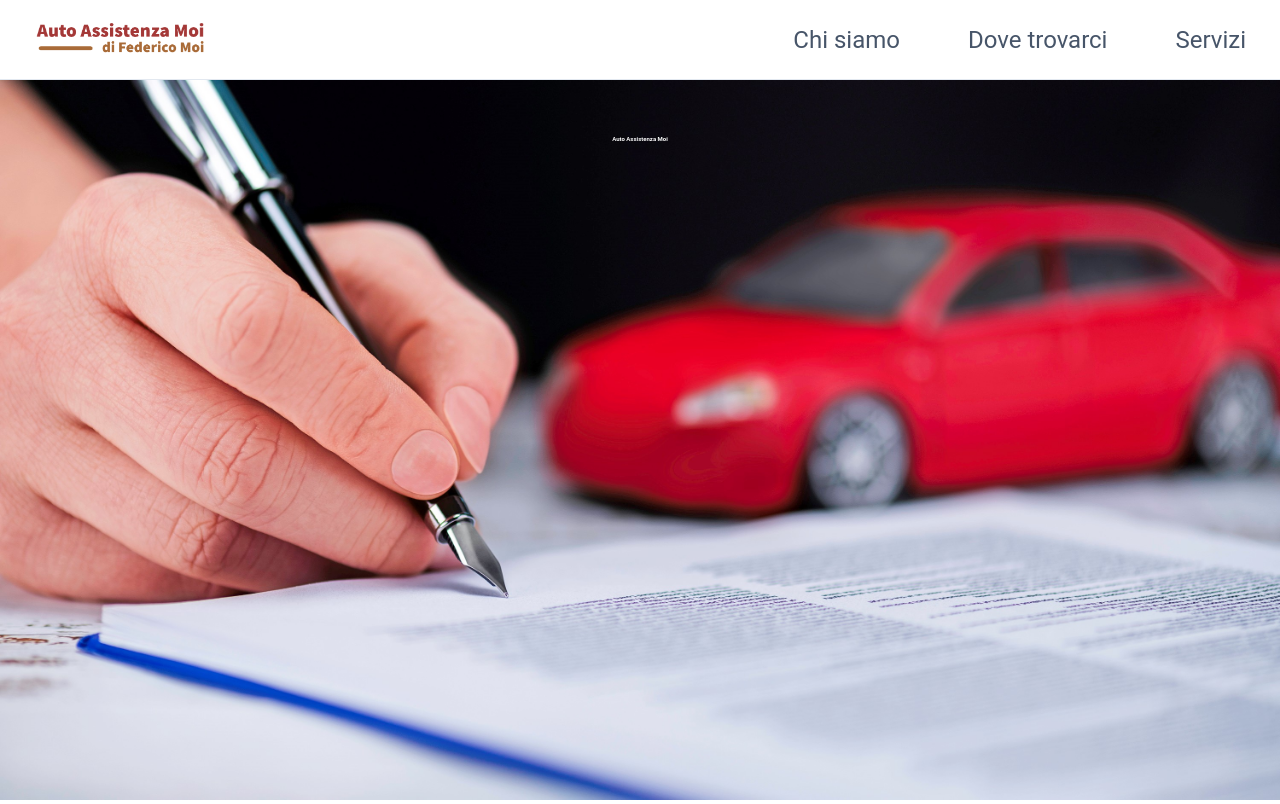
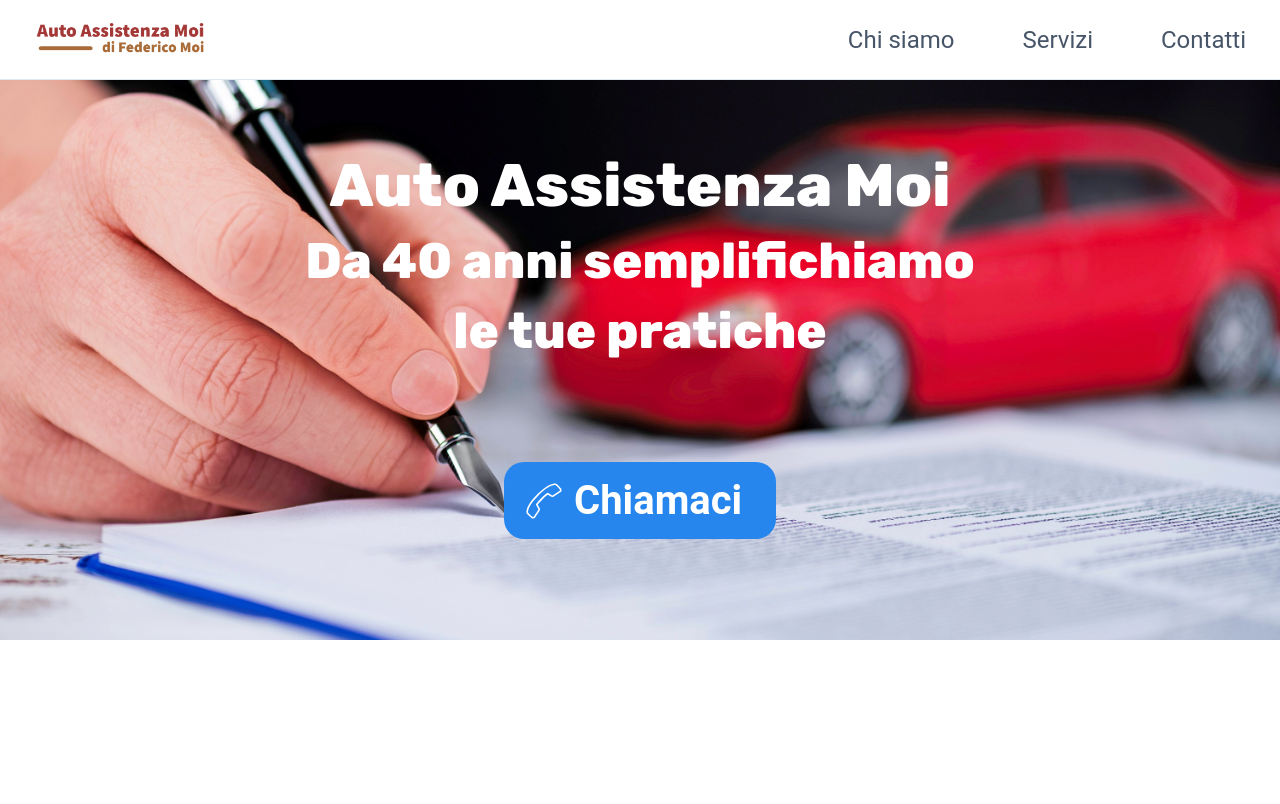
Before and after one commit to massi-fa/PWD-app-configurated, a React (Create React App) app: page / in a window 1280 px wide. Built offline with nearby package versions, Linux system fonts and the light colour scheme.

Commit message:
home done

```diff
--- a/public/index.html
+++ b/public/index.html
@@ -5,7 +5,7 @@
     <link rel="icon" href="%PUBLIC_URL%/favicon.ico" />
     <meta name="viewport" content="width=device-width, initial-scale=1" />
     <meta name="theme-color" content="#000000" />
-    <meta name="description" content="Web site created using create-react-app" />
+    <meta name="description" content="Auto Assistenza Moi 40 anni al tuo servizio" />
     <link rel="apple-touch-icon" href="%PUBLIC_URL%/logo192.png" />
     <!--
       manifest.json provides metadata used when your web app is installed on a
@@ -21,7 +21,14 @@
       work correctly both with client-side routing and a non-root public URL.
       Learn how to configure a non-root public URL by running `npm run build`.
     -->
-    <title>React App</title>
+    <link rel="preconnect" href="https://fonts.googleapis.com">
+    <link rel="preconnect" href="https://fonts.gstatic.com" crossorigin>
+    <link href="https://fonts.googleapis.com/css2?family=Rubik:wght@800&display=swap" rel="stylesheet">
+    <link>
+    <link rel="preconnect" href="https://fonts.googleapis.com">
+    <link rel="preconnect" href="https://fonts.gstatic.com" crossorigin>
+    <link href="https://fonts.googleapis.com/css2?family=Rubik:wght@500;800&display=swap" rel="stylesheet">
+    <title>Auto Assistenza Moi</title>
   </head>
   <body>
     <noscript>You need to enable JavaScript to run this app.</noscript>
--- a/src/components/Header.jsx
+++ b/src/components/Header.jsx
@@ -108,10 +108,10 @@
           <ElementContent>Chi siamo</ElementContent>
         </Element>
         <Element>
-          <ElementContent>Dove trovarci</ElementContent>
+          <ElementContent>Servizi</ElementContent>
         </Element>
         <Element>
-          <ElementContent>Servizi</ElementContent>
+          <ElementContent>Contatti</ElementContent>
         </Element>
       </ElementList>
       <Hamburger width={width} onClick={handleClick}>
--- a/src/components/Home.jsx
+++ b/src/components/Home.jsx
@@ -2,37 +2,109 @@
 import styled from 'styled-components/macro';
 
 import sfondo from '../res/home2.jpg';
+import phone from '../res/phone.svg';
 
 const Container = styled.div`
-  position: relative;
-`;
-
-const Image = styled.img`
   width: 100%;
-  object-fit: cover;
-  max-height: 45rem;
-`;
-
-const ContainerElement = styled.div`
-  position: absolute;
-  top: 0;
-  width: 100%;
-  height: 100%;
+  height: 35rem;
+  background-image: url(${sfondo});
+  // background-size: 100%;
+  background-size: cover;
+  background-position: center;
+  background-repeat: no-repeat;
   display: flex;
+  flex-direction: column;
+  justify-content: flex-start;
+  @media only screen and (max-width: 680px) {
+    height: 30rem;
+  }
+  @media only screen and (max-width: 410px) {
+    height: 22rem;
+  }
 `;
 
 const TextAgency = styled.h1`
-  margin: 55px auto;
-  font-size: 10%;
+  font-size: 60px;
+  margin: auto;
+  margin-top: 70px;
+  margin-bottom: 0;
   color: white;
+  font-family: 'Rubik', sans-serif;
+  @media only screen and (max-width: 680px) {
+    font-size: 40px;
+    margin-top: 50px;
+  }
+  @media only screen and (max-width: 410px) {
+    font-size: 30px;
+    margin-top: 50px;
+  }
+`;
+
+const TextPromo = styled.h2`
+  font-size: 50px;
+  margin: auto;
+  margin-top: 10px;
+  margin-bottom: 0;
+  color: white;
+  font-family: 'Rubik', sans-serif;
+  @media only screen and (max-width: 680px) {
+    font-size: 30px;
+  }
+  @media only screen and (max-width: 410px) {
+    font-size: 20px;
+  }
+`;
+
+const Button = styled.button`
+  outline: none;
+  border: none;
+  margin: auto;
+  border-radius: 20px;
+  background-color: #2686EE;
+  display: flex;
+  flex-direction: row;
+  width: 17rem;
+  padding: 15px;
+  @media only screen and (max-width: 680px) {
+    width: 15rem;
+  }
+  @media only screen and (max-width: 410px) {
+    width: 12rem;
+  }
+`;
+
+const ButtonLogo = styled.img`
+  height: 40px;
+  margin:auto 5px auto 5px;
+  @media only screen and (max-width: 680px) {
+    height: 30px;
+  }
+  @media only screen and (max-width: 410px) {
+    height: 20px;
+  }
+`;
+
+const ButtonText = styled.h1`
+  color: white;
+  font-size: 40px;
+  @media only screen and (max-width: 680px) {
+    font-size: 30px;
+  }
+  @media only screen and (max-width: 410px) {
+    font-size: 20px;
+  }
+  margin:auto 5px auto 5px;
 `;
 
 const Home = () => (
   <Container>
-    <Image src={sfondo} />
-    <ContainerElement>
-      <TextAgency>Auto Assistenza Moi</TextAgency>
-    </ContainerElement>
+    <TextAgency>Auto Assistenza Moi</TextAgency>
+    <TextPromo>Da 40 anni semplifichiamo</TextPromo>
+    <TextPromo>le tue pratiche</TextPromo>
+    <Button>
+      <ButtonLogo src={phone} />
+      <ButtonText>Chiamaci</ButtonText>
+    </Button>
   </Container>
 );
 
```
Also changed, not shown: src/components/Whoam.jsx (added), src/res/phone.svg (added).
